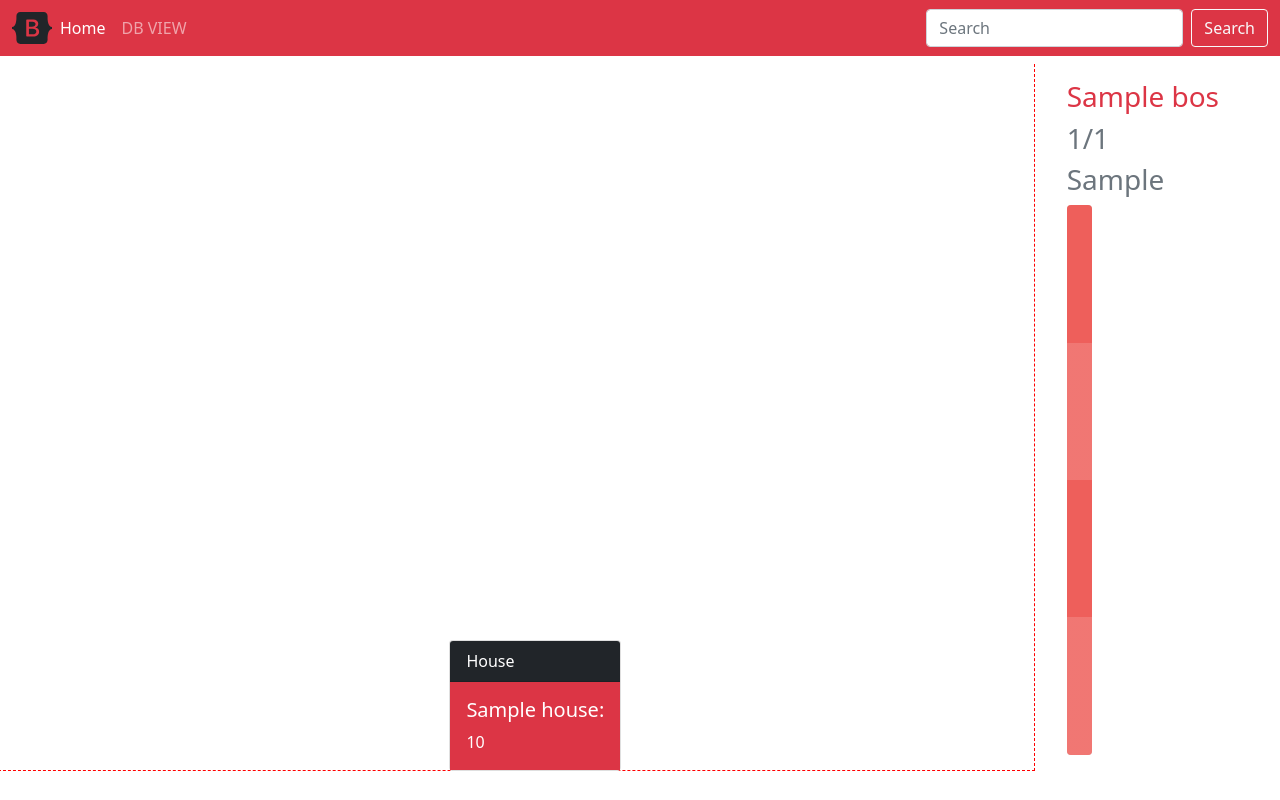
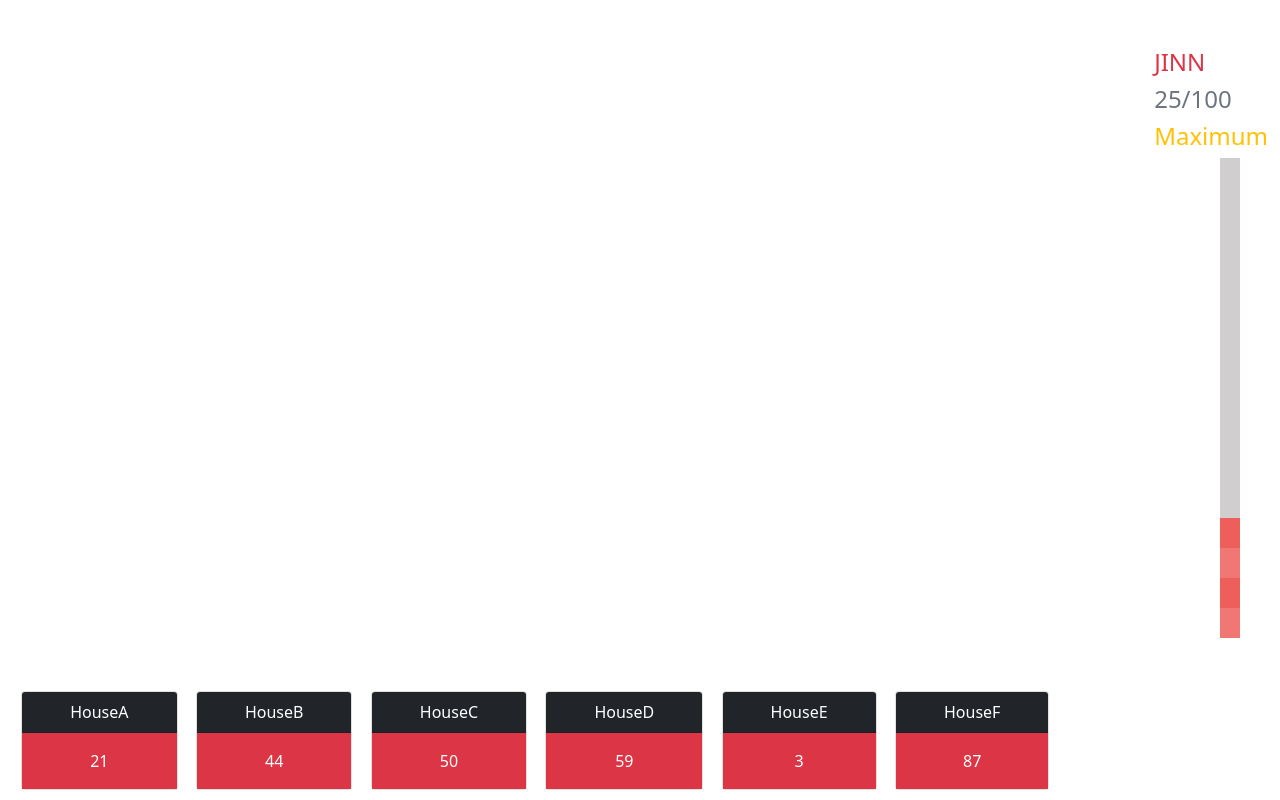
Before and after one commit to AsjadIftikhar/dbhelp, a Django app: page / in a window 1280 px wide. Run offline with Django 4.2, Linux system fonts and the light colour scheme; data comes from the database, SQL or seed files in the repository; both versions use the stored data as it was after the commit; tables that the repository leaves empty hold one stand-in row (values such as "Sample post"); parts of the project's set-up code (start-up, migrations or seed data) failed here and were passed over.

Commit message:
Revision Changes implemented!

```diff
--- a/dbhelp/settings.py
+++ b/dbhelp/settings.py
@@ -75,7 +75,7 @@
 DATABASES = {
     'default': {
         'ENGINE': 'django.db.backends.sqlite3',
-        'NAME': BASE_DIR / 'db.sqlite3',
+        'NAME': BASE_DIR / 'phantombot.db',
     }
 }
 
--- a/templates/index.html
+++ b/templates/index.html
@@ -4,7 +4,7 @@
     <!-- Required meta tags -->
     <meta charset="utf-8">
     <meta name="viewport" content="width=device-width, initial-scale=1">
-    <meta http-equiv="refresh" content="5" />
+    <meta http-equiv="refresh" content="5"/>
 
     <!-- Bootstrap CSS -->
     <link href="https://cdn.jsdelivr.net/npm/bootstrap@5.1.3/dist/css/bootstrap.min.css" rel="stylesheet"
@@ -13,16 +13,10 @@
     <title>DB View</title>
     <style>
         .progress-bar-vertical {
-            width: 25px;
-            min-height: 550px;
-        {#margin-right: 20px;#} background: #d0cece;
-            display: flex;
-            align-items: flex-end;
+            width: 20px;
+            min-height: 60vh;
+            background: #d0cece;
             -webkit-align-items: flex-end
-        }
-
-        .progress-bar-vertical .progress-bar {
-            width: 100%;
         }
 
         .progress-striped {
@@ -36,57 +30,32 @@
     </style>
 </head>
 <body>
-<nav class="navbar navbar-expand-lg navbar-dark bg-danger">
-    <div class="container-fluid">
-        <svg xmlns="http://www.w3.org/2000/svg" width="40" height="32" class="d-block my-1" viewBox="0 0 118 94"
-             role="img"><title>Bootstrap</title>
-            <path fill-rule="evenodd" clip-rule="evenodd"
-                  d="M24.509 0c-6.733 0-11.715 5.893-11.492 12.284.214 6.14-.064 14.092-2.066 20.577C8.943 39.365 5.547 43.485 0 44.014v5.972c5.547.529 8.943 4.649 10.951 11.153 2.002 6.485 2.28 14.437 2.066 20.577C12.794 88.106 17.776 94 24.51 94H93.5c6.733 0 11.714-5.893 11.491-12.284-.214-6.14.064-14.092 2.066-20.577 2.009-6.504 5.396-10.624 10.943-11.153v-5.972c-5.547-.529-8.934-4.649-10.943-11.153-2.002-6.484-2.28-14.437-2.066-20.577C105.214 5.894 100.233 0 93.5 0H24.508zM80 57.863C80 66.663 73.436 72 62.543 72H44a2 2 0 01-2-2V24a2 2 0 012-2h18.437c9.083 0 15.044 4.92 15.044 12.474 0 5.302-4.01 10.049-9.119 10.88v.277C75.317 46.394 80 51.21 80 57.863zM60.521 28.34H49.948v14.934h8.905c6.884 0 10.68-2.772 10.68-7.727 0-4.643-3.264-7.207-9.012-7.207zM49.948 49.2v16.458H60.91c7.167 0 10.964-2.876 10.964-8.281 0-5.406-3.903-8.178-11.425-8.178H49.948z"
-                  fill="currentColor"></path>
-        </svg>
-        <button class="navbar-toggler" type="button" data-bs-toggle="collapse" data-bs-target="#navbarSupportedContent"
-                aria-controls="navbarSupportedContent" aria-expanded="false" aria-label="Toggle navigation">
-            <span class="navbar-toggler-icon"></span>
-        </button>
-        <div class="collapse navbar-collapse" id="navbarSupportedContent">
-            <ul class="navbar-nav me-auto mb-2 mb-lg-0">
-                <li class="nav-item">
-                    <a class="nav-link active" aria-current="page" href="#">Home</a>
-                </li>
-                <li class="nav-item">
-                    <a class="nav-link" href="#">DB VIEW</a>
-                </li>
-            </ul>
-            <form class="d-flex">
-                <input class="form-control me-2" type="search" placeholder="Search" aria-label="Search">
-                <button class="btn btn-outline-light" type="submit">Search</button>
-            </form>
+<div class="container-fluid d-flex justify-content-end">
+    <div class="mt-5 d-flex flex-column justify-content-end">
+        <h4 class="text-danger">{{ boss.name }} </h4>
+        <h4 class="text-secondary">{{ boss.hp }}/{{ boss.maxhp }}</h4>
+        <h4 class="text-warning">{{ boss.gold }}</h4>
+        <div class="w-75 d-flex justify-content-end">
+            <div class="progress-bar-vertical d-flex flex-row-reverse justify-content-end flex-wrap">
+                <div class="w-100 progress-striped" role="progressbar" aria-valuenow="90" aria-valuemin="0"
+                     aria-valuemax="100" style="height: {{ percentage }}%;">
+
+                </div>
+            </div>
         </div>
-    </div>
-</nav>
-<div class="container-fluid d-flex justify-content-end">
-    <div class="col-10 m-2" style="border-bottom: red 1px dashed; border-right: red 1px dashed"></div>
-        <div class="col-2 m-2 p-3">
-        <h3 class="text-danger">{{ boss.name }} </h3>
-        <h3 class="text-secondary">{{ boss.hp }}/{{ boss.maxhp }}</h3>
-        <h3 class="text-secondary">{{ boss.gold }}</h3>
-        <div class="progress progress-bar-vertical">
-            <div class="progress-bar progress-striped" role="progressbar" aria-valuenow="90" aria-valuemin="0"
-                 aria-valuemax="100" style="height: {{ percentage }}%;"></div>
-        </div>
+
     </div>
 
 
 </div>
 <div class="container-fluid"
      style="position:fixed;
-    bottom:25px;">
-    <div class="d-flex justify-content-around flex_wrap col-10 p-1">
+    bottom:10px;">
+    <div class="d-flex justify-content-around flex-wrap col-10">
         {% for house in houses_list %}
             <div class="card text-white">
-                <div class="card-header bg-dark">House</div>
-                <div class="card-body bg-danger">
-                    <h5 class="card-title">{{ house.housename }}: </h5>
+                <div class="card-header bg-dark ps-5 pe-5">{{ house.housename }}</div>
+                <div class="card-body bg-danger text-center">
                     <p class="card-text">{{ house.housepoints }}</p>
                 </div>
             </div>
```
Also changed, not shown: phantombot.db (added).
